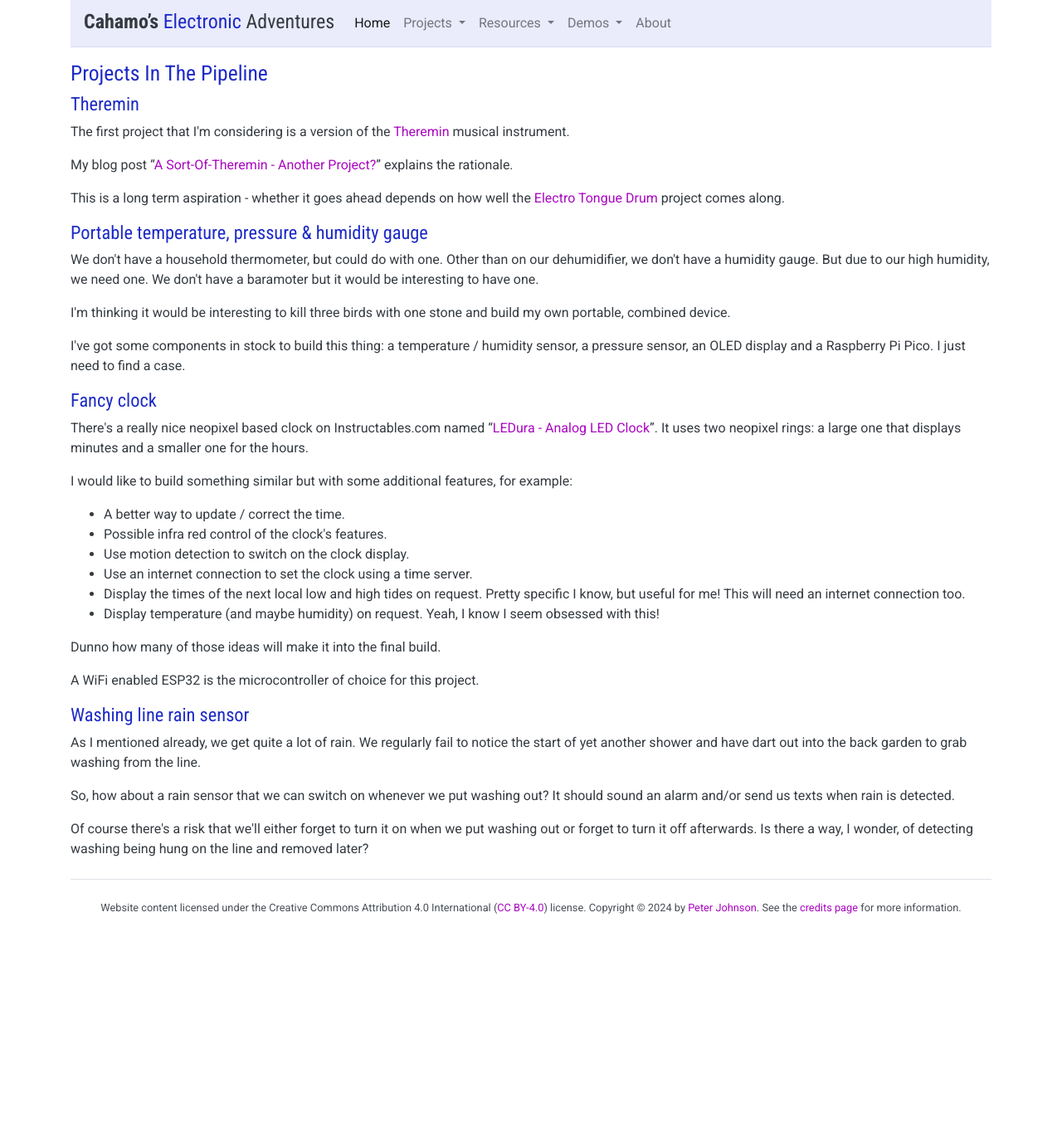
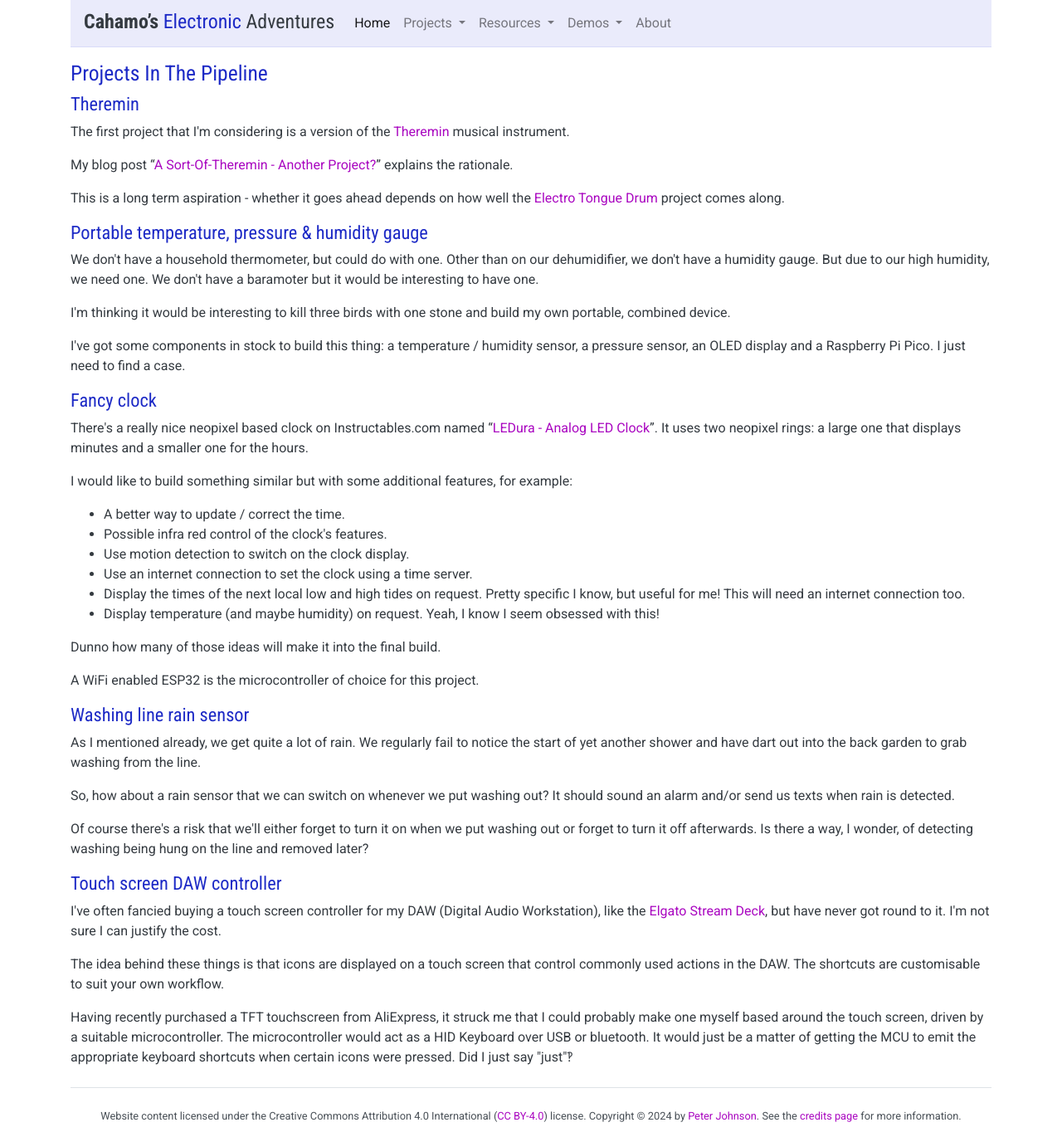
Before and after one commit to cahamo/cahamo.github.io, a Jekyll site: the page built from pipeline.html, in a window 1280 px wide. Shown: the whole page at 83% size. Built offline with Jekyll 4.4.1, drawn with Linux system fonts in a browser that asks for light colours; comment, search, counter and statistics services are not loaded; before the commit the page ends 1119 px from its top, so only the background shows below that.

Commit message:
Add topic to Pipeline page
Topic about a proposed new "Touch Screen DAW Controller".

```diff
--- a/pipeline.html
+++ b/pipeline.html
@@ -46,3 +46,11 @@ title: "Projects in the pipeline"
 <p>So, how about a rain sensor that we can switch on whenever we put washing out? It should sound an alarm and/or send us texts when rain is detected.</p>
 
 <p>Of course there's a risk that we'll either forget to turn it on when we put washing out or forget to turn it off afterwards. Is there a way, I wonder, of detecting washing being hung on the line and removed later?</p>
+
+<h2>Touch screen DAW controller</h2>
+
+<p>I've often fancied buying a touch screen controller for my DAW (Digital Audio Workstation), like the <a href="https://www.elgato.com/uk/en/s/welcome-to-stream-deck">Elgato Stream Deck</a>, but have never got round to it. I'm not sure I can justify the cost.</p>
+
+<p>The idea behind these things is that icons are displayed on a touch screen that control commonly used actions in the DAW. The shortcuts are customisable to suit your own workflow.</p>
+
+<p>Having recently purchased a TFT touchscreen from AliExpress, it struck me that I could probably make one myself based around the touch screen, driven by a suitable microcontroller. The microcontroller would act as a HID Keyboard over USB or bluetooth. It would just be a matter of getting the MCU to emit the appropriate keyboard shortcuts when certain icons were pressed. Did I just say &quot;just&quot;‽</p>
```
